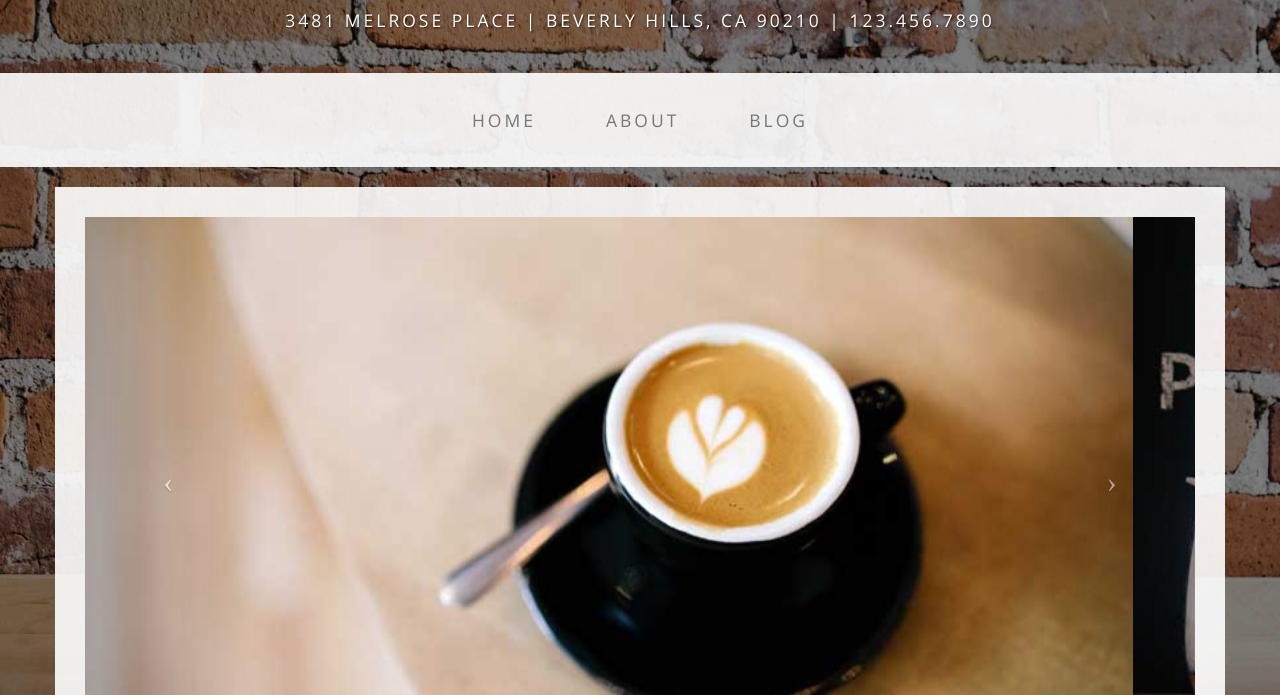
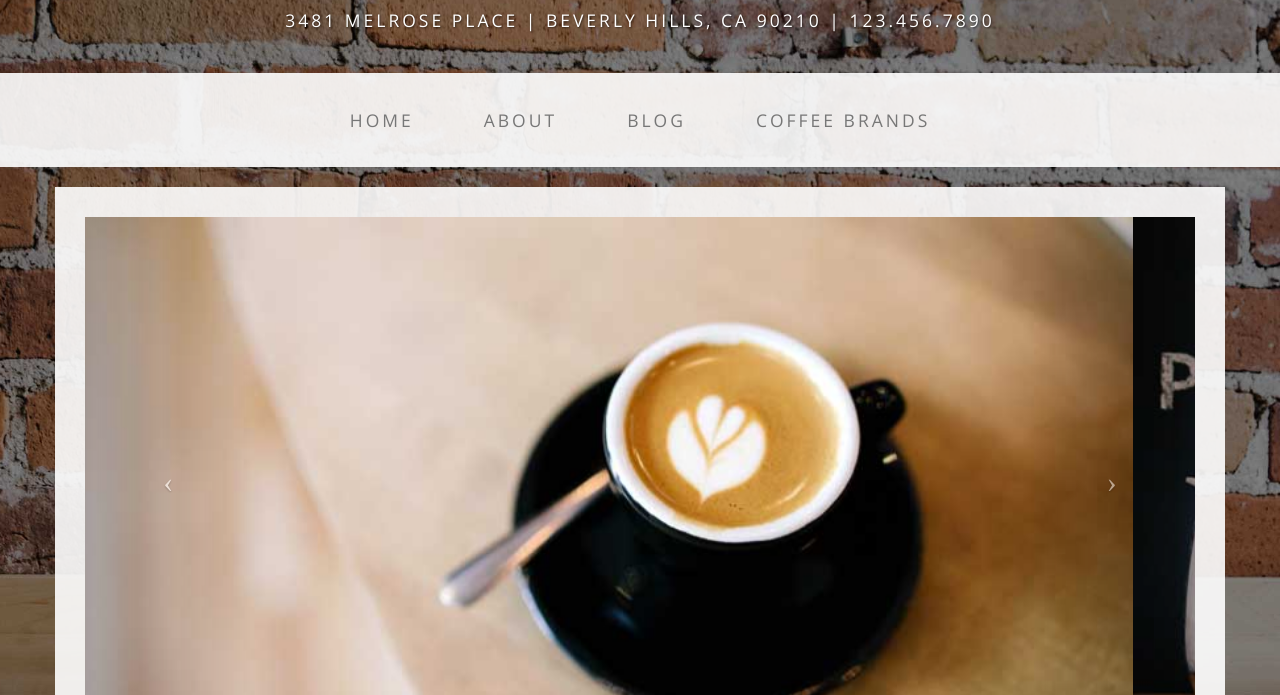
Before and after one commit to TIY-Austin-Front-End-Engineering/business-casual, a plain HTML site: page index.html in a window 1280 px wide. Shown: the part 103-798 px from the top of the page. Drawn offline with nearby package versions, Linux system fonts and the light colour scheme.

Commit message:
Add coffee brands link

```diff
--- a/index.html
+++ b/index.html
@@ -60,6 +60,9 @@
                     </li>
                     <li>
                         <a href="blog.html">Blog</a>
+                    </li>
+                    <li>
+                        <a href="coffee.html">Coffee Brands</a>
                     </li>
                 </ul>
             </div>
```
